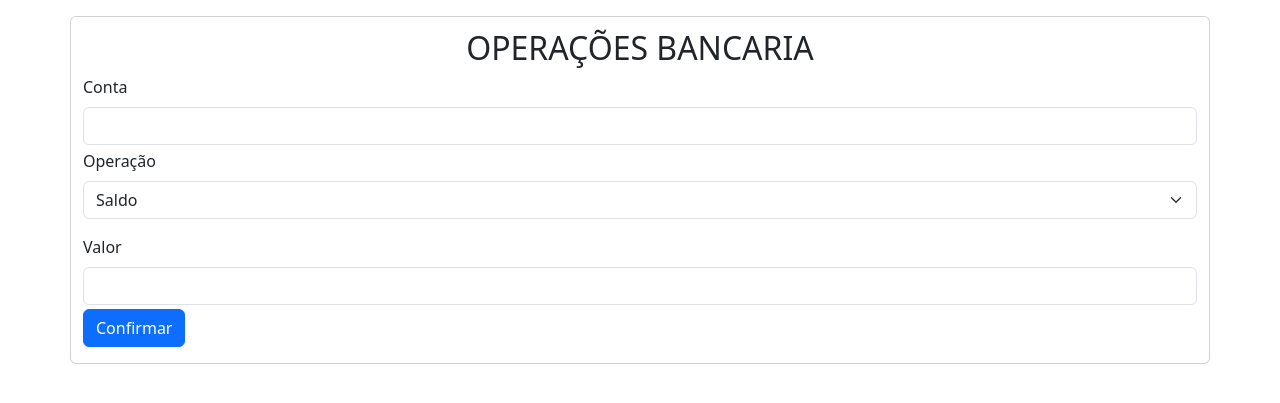
After one commit to Carluuss/Estudos-PHP, a PHP site: page /operacoes.html.php in a window 1280 px wide. The commit adds this page. Shown: the top 403 px of the page. Run offline with PHP 8.4, Linux system fonts and the light colour scheme.

Commit message:
adicionando pagina de opeções bancarias

```diff
--- a/poo/banco/criarConta.php
+++ b/poo/banco/criarConta.php
@@ -5,5 +5,4 @@ $c = new Conta($_POST["agencia"], $_POST["conta"], 0, $_POST["senha"]);
 //conexão
 $conn = new Conexao();//criar objeto da classe conexao
 $conn->inserir($c);
-
 ?>
--- /dev/null
+++ b/poo/banco/operacoes.html.php
@@ -0,0 +1,45 @@
+<?php
+include_once("head.php");
+
+echo "
+<body>
+
+<div class='card container mt-3 mb-3'>
+    <div class='mt-2'>
+    <h2 style= 'text-align: center;'
+    class='mt-1'>OPERAÇÕES BANCARIA</h2>
+</div>
+
+<form action='operacoes.php' method='POST'>
+
+<div class='mb-3'>
+<label class='form-label'>Conta</label>
+<input type='text' class='form-control' id='conta' name='conta' value='' onblur='V_conta(this)'>
+<div id= 'alertaConta' class='form-text'>
+</div>
+
+<div class='mb-3'>
+    <label class='form-label'>Operação</label>
+
+    <select class='form-select' name='operacao'>
+    <option value='Saldo' > Saldo</option>
+    <option value='Saque'> Saque</option>
+    <option value='Deposito'> Depósito</option>
+    </select>
+
+</div>
+
+<div class='mb-3'>
+<label class='form-label'>Valor</label>
+<input type='text' class='form-control' id='valor' name='valor' value='' onblur='V_valor(this)' required>
+<div id= 'alertaValor' class='form-text'>
+</div>
+
+<div class='mb-3'>
+    <input type='submit' class='btn btn-primary' value='Confirmar' onclick='V_confirmar()'>
+</div>
+</form>
+</div>
+</body>
+"
+    ?>
```
Also changed, not shown: poo/banco/conexao.php (+16 -4 lines), poo/banco/conta.php (+17 -7 lines), poo/banco/operacoes.php (added, +21 -0 lines).
